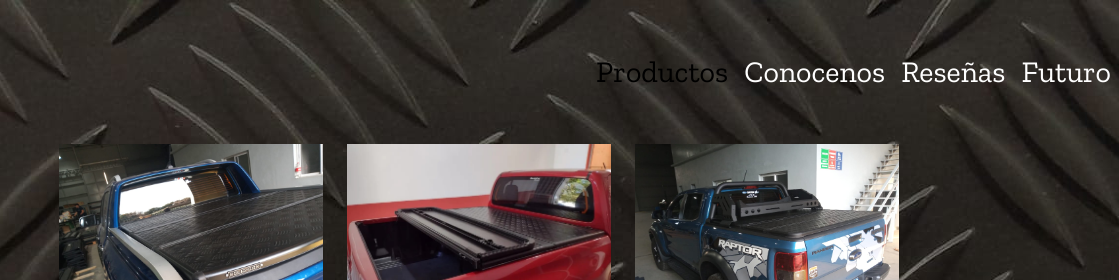
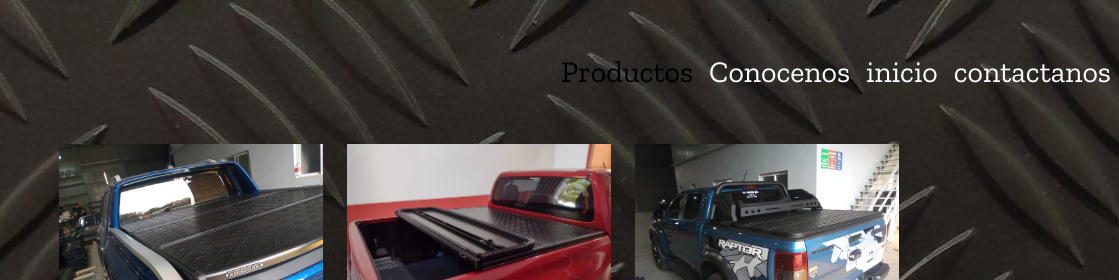
Before and after one commit to lucayuale/proyecto-final, a website: page pages/conocenos.html in a window 1280 px wide. Shown: the top 280 px of the page, 161-1280 px from the left. Drawn offline with nearby package versions, Linux system fonts and the light colour scheme; a web font is replaced by a local one.

Commit message:
nav bar cambios

```diff
--- a/pages/conocenos.html
+++ b/pages/conocenos.html
@@ -39,10 +39,10 @@
                         <a class="navbar1 nav-link" href="../pages/conocenos.html">Conocenos</a>
                     </li>
                     <li class="nav-item">
-                        <a class="navbar1 nav-link" href="#">Reseñas</a>
+                        <a class="navbar1 nav-link" href="../index.html">inicio</a>
                     </li>
                     <li class="nav-item">
-                        <a class="navbar1 nav-link" href="#">Futuro</a>
+                        <a class="navbar1 nav-link" href="#">contactanos</a>
                     </li>
                     </ul>
                 </div>
```
Also changed, not shown: index.html (+1 -1 lines), pages/productos.html (+1 -1 lines).
